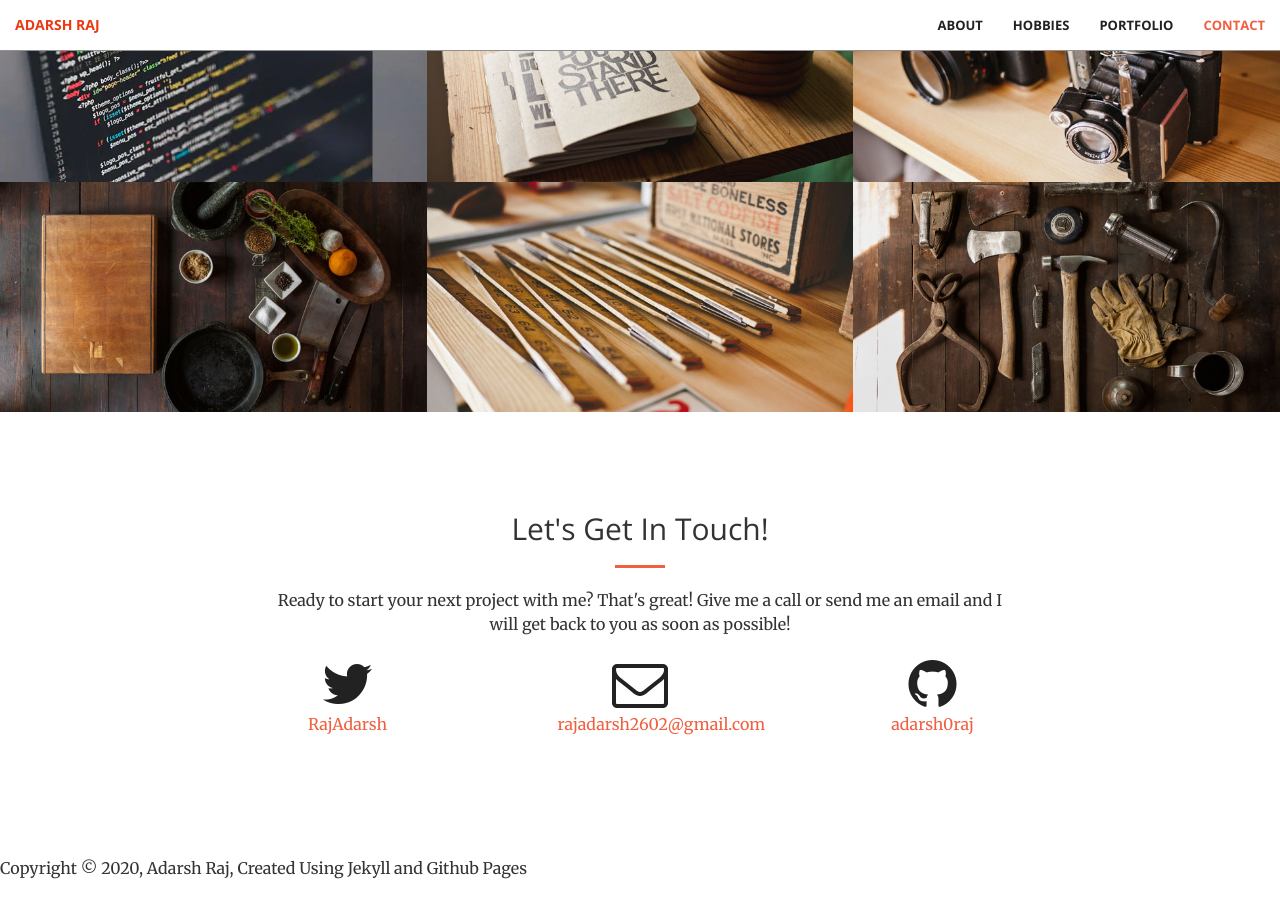
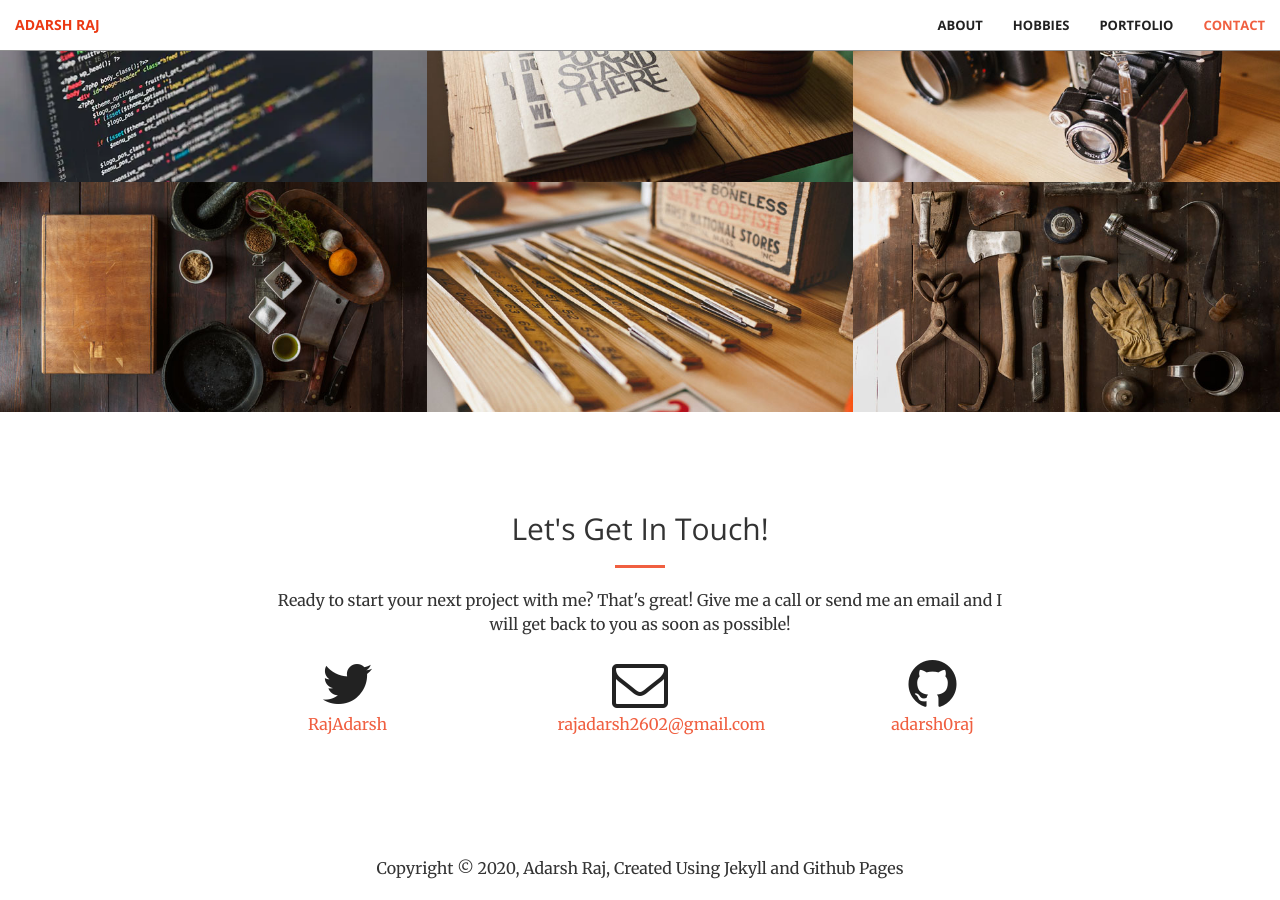
Before and after one commit to adarsh0raj/adarsh0raj.github.io, a Jekyll site: the page built from index.html, in a window 1280 px wide and 900 px high, scrolled down 1982 px. Built offline with Jekyll 4.4.1, drawn with Linux system fonts in a browser that asks for light colours.

Commit message:
Update footer.html

```diff
--- a/_includes/footer.html
+++ b/_includes/footer.html
@@ -1,3 +1,3 @@
-<div class="my-footer">
-    <p>Copyright &copy; 2020, Adarsh Raj, Created Using Jekyll and Github Pages</p>
+<div class="my-footer" style="text-align: center; width:100%; padding-left:100px; padding-right: 100px;">
+    <p style="display: inline-block;">Copyright &copy; 2020, Adarsh Raj, Created Using Jekyll and Github Pages</p>
 </div>
```
